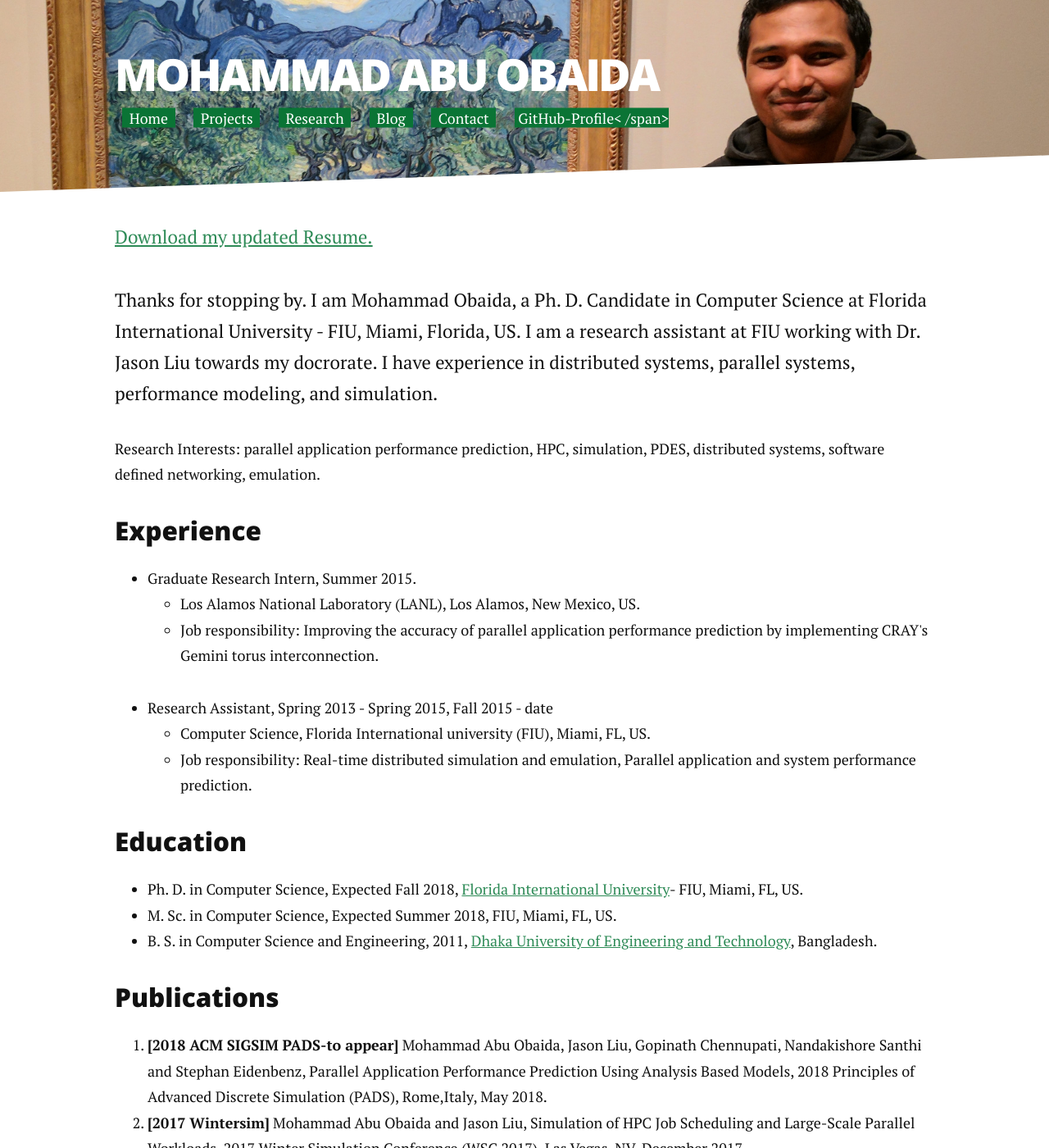
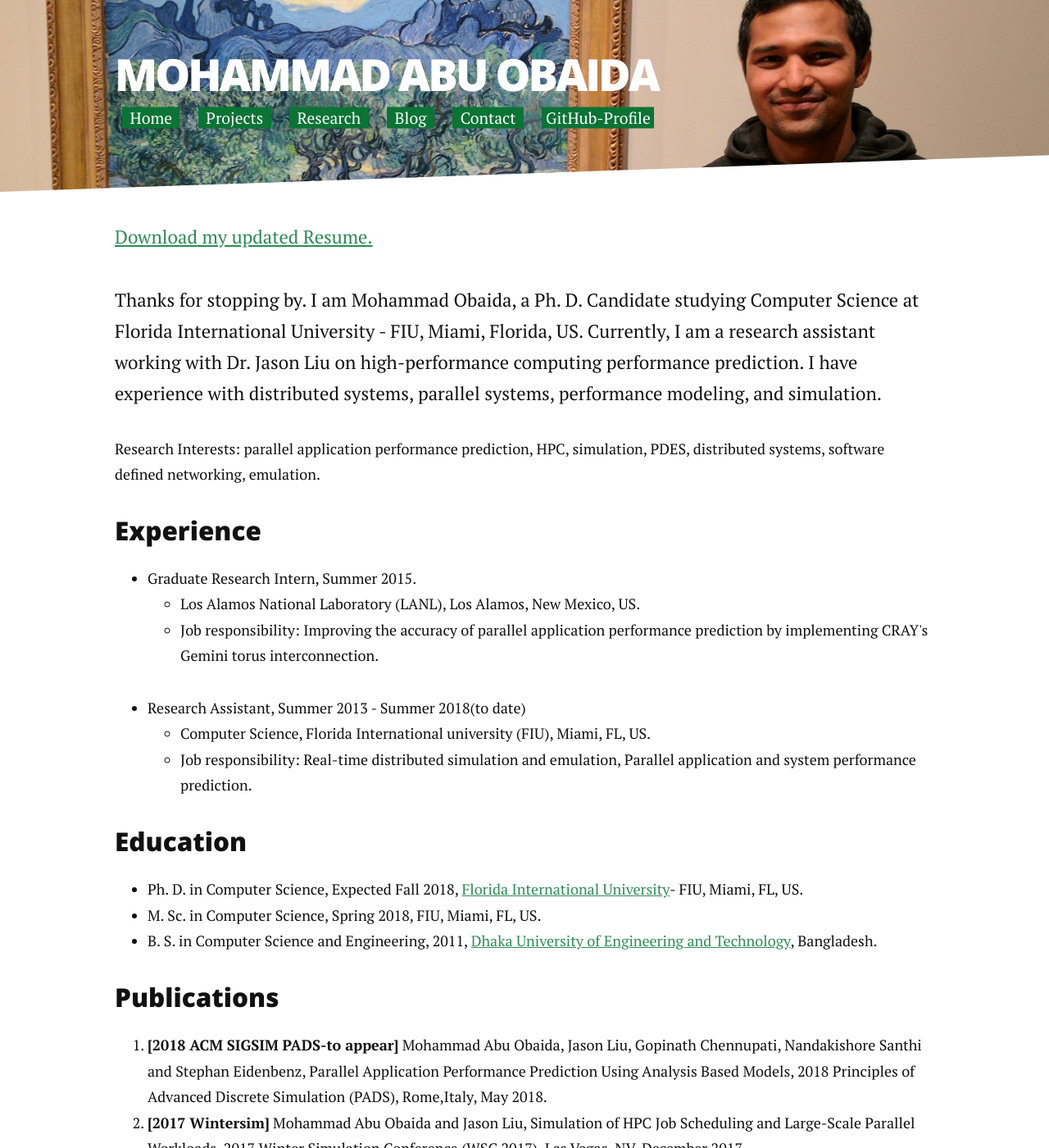
Before and after one commit to summonersRift/summonersrift.github.io, a Jekyll site: the page built from index.html, in a window 1280 px wide and 1400 px high. Shown: the whole window at 82% size. Built offline with Jekyll 4.4.1, drawn with Linux system fonts in a browser that asks for light colours; nearby versions of some CDN libraries; the list of posts is cut into pages by our own code.

```diff
--- a/_includes/header.html
+++ b/_includes/header.html
@@ -5,10 +5,10 @@
             <ul class="noList">
                  {% for link in site.navigation %}{% assign current = nil %}{% if page.url contains link.url %}{% assign current = 'current' %}{% endif %}
                  <li class="element {% if forloop.first %}first{% endif %} {{ current }} {% if forloop.last %}last{% endif %}">
-                    <a href="{{ link.url | prepend: site.baseurl }}"><span style="font-size: 1.1em;background:#0A7435">&nbsp;&nbsp;{{ link.title }}&nbsp;&nbsp;</b></a>
+                    <a href="{{ link.url | prepend: site.baseurl }}"><span style="font-size: 1.2em;background:#0A7435">&nbsp;&nbsp;{{ link.title }}&nbsp;&nbsp;</b></a>
                  </li>
                  {% endfor %}
-                 <li> <a href="https://github.com/summonersrift" target="_blank"><span style="background:#0A7435;font-size: 1.1em;">&nbsp;GitHub-Profile<&nbsp;/span></a></li>
+                 <li> <a href="https://github.com/summonersrift" target="_blank"><span style="background:#0A7435;font-size:1.2em;">&nbsp;GitHub-Profile&nbsp;</span></a></li>
              </ul>
          </nav>
      </div>
--- a/index.html
+++ b/index.html
@@ -6,9 +6,9 @@
 <div class="home" id ="home">
    <p class="intro"> <a href="/assets/files/resume2018.pdf" alt="Mohammad Obaida Resume" align="middle"> Download my updated Resume.</a><br><br>
 
-        Thanks for stopping by. I am Mohammad Obaida, a Ph. D. Candidate in Computer Science at Florida International University - FIU, Miami, Florida, US.
-	I am a research assistant at FIU working with Dr. Jason Liu towards my docrorate.
-        I have experience in distributed systems, parallel systems, performance modeling, and simulation. </p>
+        Thanks for stopping by. I am Mohammad Obaida, a Ph. D. Candidate studying Computer Science at Florida International University - FIU, Miami, Florida, US.
+	Currently, I am a research assistant working with Dr. Jason Liu on high-performance computing performance prediction.
+        I have experience with distributed systems, parallel systems, performance modeling, and simulation. </p>
         <p>Research Interests: parallel application performance prediction, HPC, simulation, PDES, distributed systems, software defined networking, emulation.</p>
         <h3>Experience</h3>
         <ul>
@@ -18,7 +18,7 @@
                     <li>Job responsibility: Improving the accuracy of parallel application performance prediction by implementing CRAY's Gemini torus interconnection.</li>
                   </ul>
              </li>
-	     <li>Research Assistant, Spring 2013 - Spring 2015, Fall 2015 - date
+	     <li>Research Assistant, Summer 2013 - Summer 2018(to date)
                   <ul>
                     <li>Computer Science, Florida International university (FIU), Miami, FL, US.</li>
                     <li>Job responsibility: Real-time distributed simulation and emulation, Parallel application and system performance prediction.</li>
@@ -29,7 +29,7 @@
         <h3>Education</h3>
         <ul>
              <li>Ph. D. in Computer Science, Expected Fall 2018,   <a href="https://www.fiu.edu">Florida International University</a>- FIU, Miami, FL, US.</li>
-             <li>M. Sc. in Computer Science, Expected Summer 2018, FIU, Miami, FL, US.</li>
+             <li>M. Sc. in Computer Science, Spring 2018, FIU, Miami, FL, US.</li>
              <li>B. S. in Computer Science and Engineering, 2011, <a href="http://duet.ac.bd">Dhaka University of Engineering and Technology</a>, Bangladesh.</li>
         </ul>
         <p>
```
